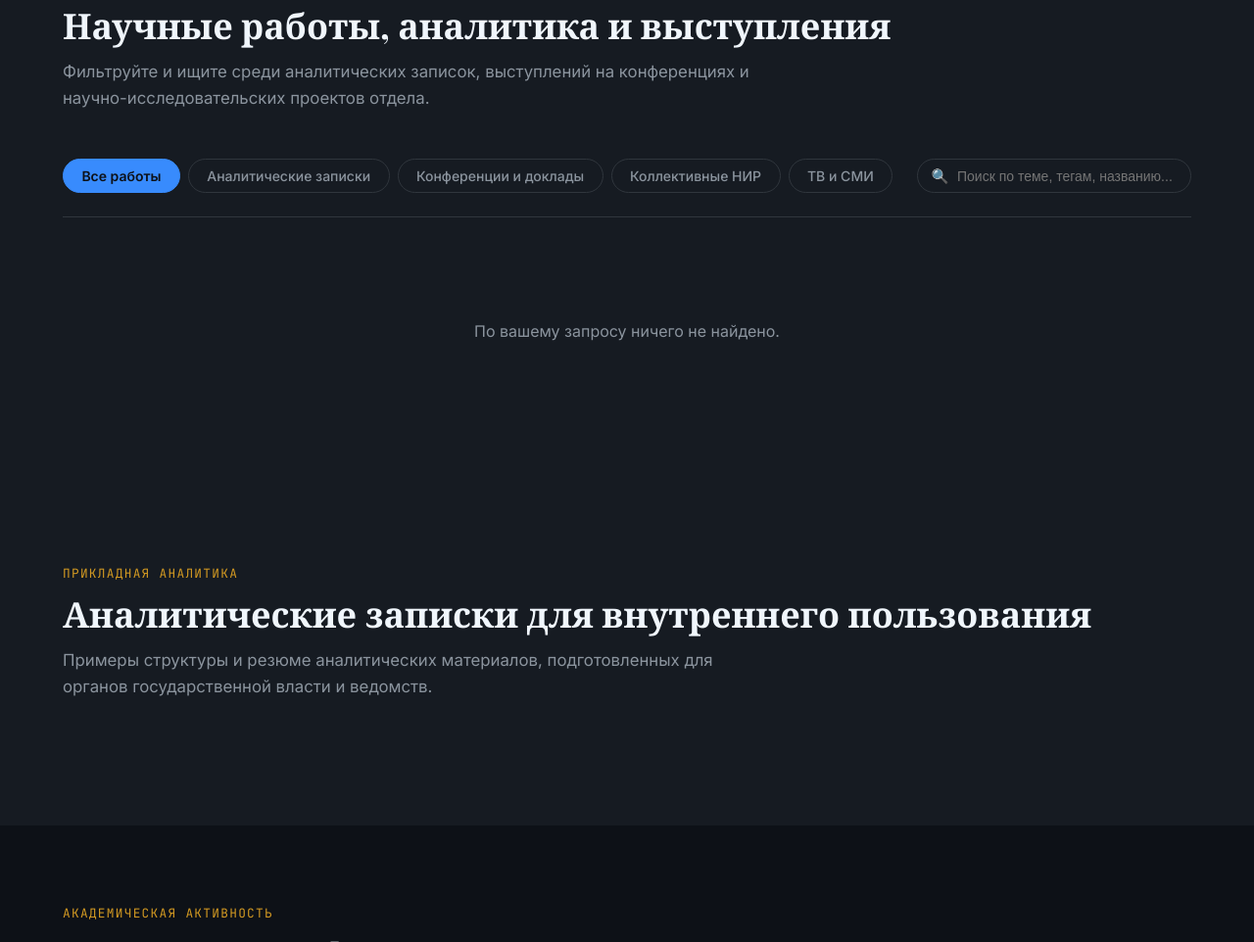
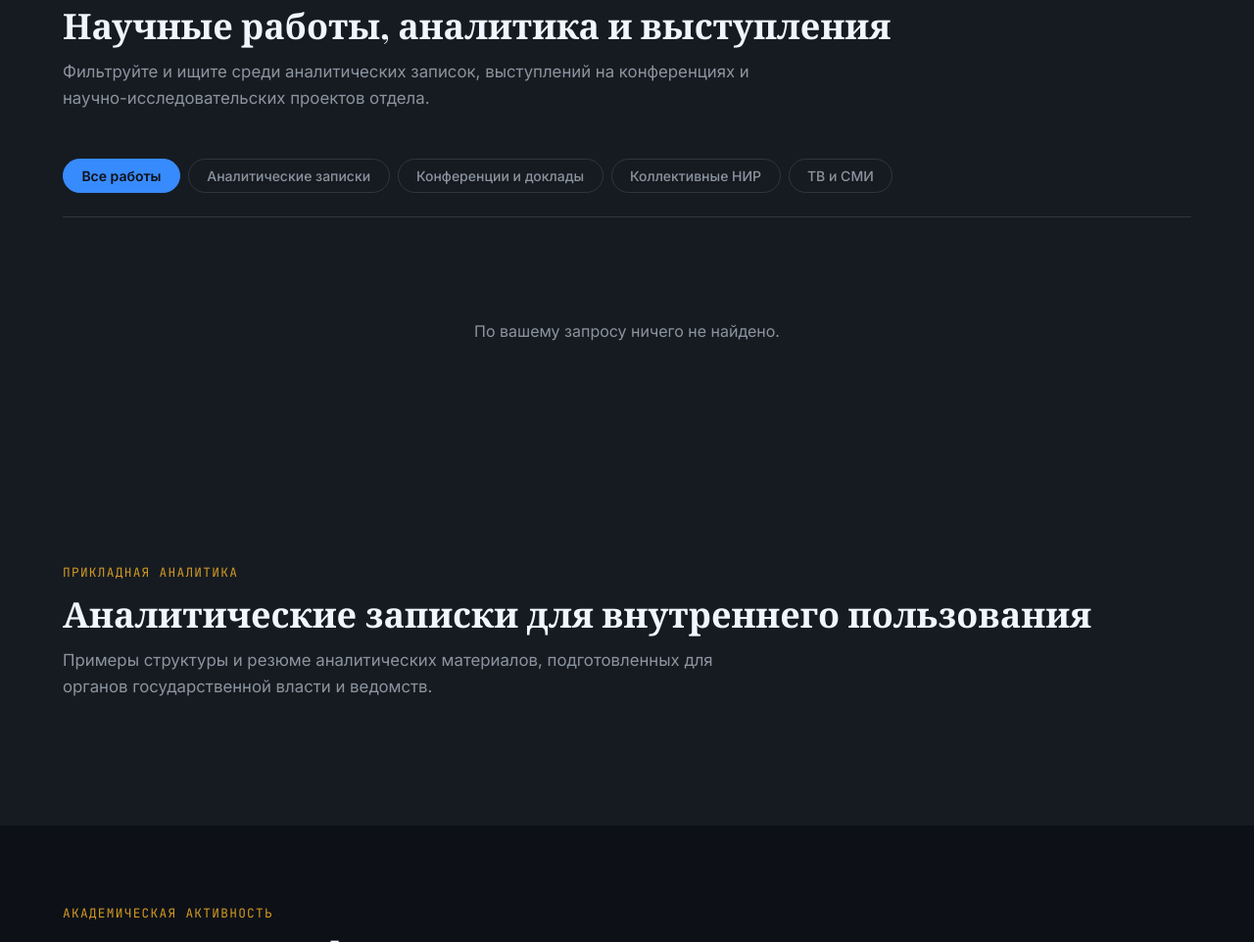
Before and after one commit to RDincorp/portfolio, a plain HTML site: page index.html in a window 1280 px wide. Shown: the part 1750-2712 px from the top of the page at 98% size. Drawn offline with nearby package versions, Linux system fonts and the light colour scheme; a web font is replaced by a local one.

Commit message:
Remove search input field from portfolio controls

```diff
--- a/index.html
+++ b/index.html
@@ -161,11 +161,6 @@
           <li><button class="filter-btn" data-filter="research">Коллективные НИР</button></li>
           <li><button class="filter-btn" data-filter="media">ТВ и СМИ</button></li>
         </ul>
-
-        <div class="search-box">
-          <span class="search-icon">🔍</span>
-          <input type="text" id="searchInput" class="search-input" placeholder="Поиск по теме, тегам, названию...">
-        </div>
       </div>
 
       <!-- Cards Grid -->
```
